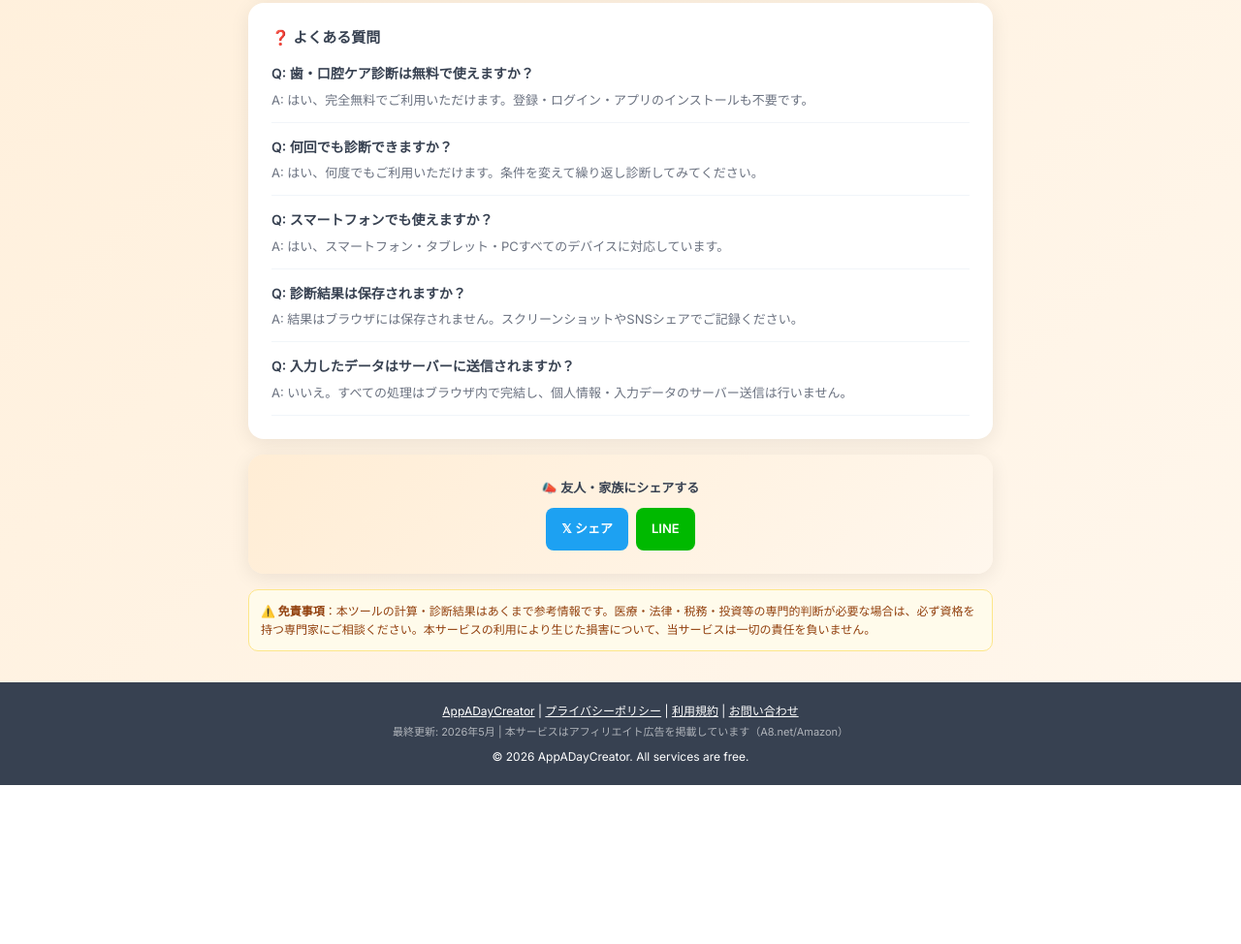
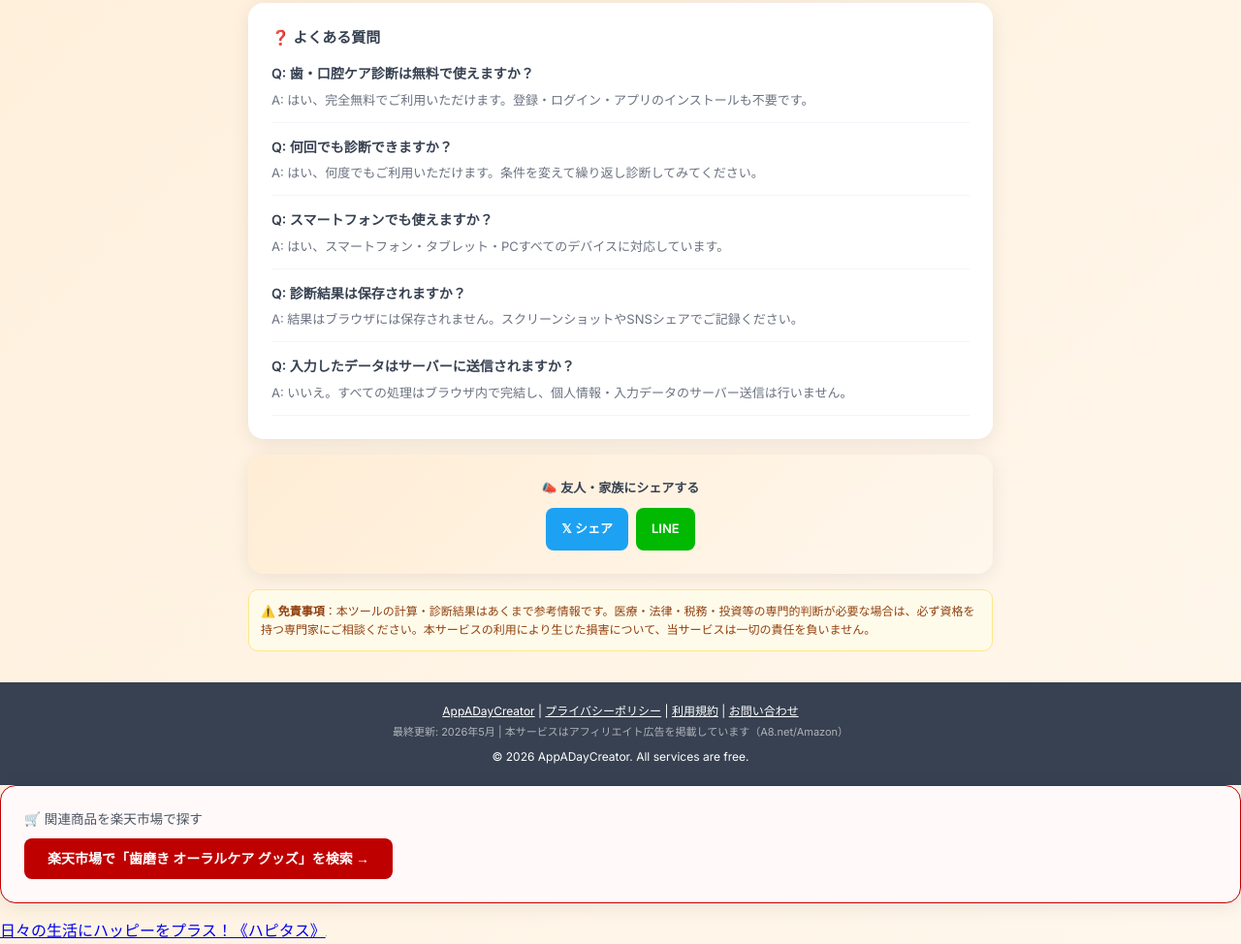
Before and after one commit to appadaycreator/oral-care-advisor, a plain HTML site: page index.html in a window 1280 px wide. Shown: the part 925-1899 px from the top of the page at 97% size. Before the commit the page ends 1735 px from the top, so only its background shows below. Drawn offline with Linux system fonts and the light colour scheme.

Commit message:
Add A8 affiliates: 高還元率ポイントサイト【ハピタ

```diff
--- a/index.html
+++ b/index.html
@@ -12,7 +12,7 @@ j=d.createElement(s),dl=l!="dataLayer"?"&l="+l:"";j.async=true;j.src=
     <meta name="viewport" content="width=device-width, initial-scale=1.0">
 <meta name="theme-color" content="#EA580C" />
     <title>歯・口腔ケア診断【無料】無料診断・アドバイス</title>
-    <meta name="description" content="歯磨きの習慣・症状・歯の悩みから最適な口腔ケアグッズと歯科受診の目安を診断。登録不要・完全無料でご利用いただけます。">
+    <meta name="description" content="歯磨きの習慣・症状・歯の悩みから最適な口腔ケアグッズと歯科受診の目安を診断。登録不要・完全無料でご利用いただけます。ブラウザから無料で使えます。">
     <link rel="canonical" href="https://appadaycreator.com/oral-care-advisor/">
     <link rel="manifest" href="/oral-care-advisor/manifest.json">
     <meta property="og:title" content="歯・口腔ケア診断【無料】無料診断・アドバイス">
@@ -430,5 +430,16 @@ j=d.createElement(s),dl=l!="dataLayer"?"&l="+l:"";j.async=true;j.src=
       document.getElementById('result').scrollIntoView({ behavior: 'smooth', block: 'start' });
     }
     </script>
+    <!-- rakuten-affiliate-block -->
+    <div class="r34-reveal card p-4 mb-4 text-center" style="border:1px solid #BF0000;background:#fff9f9;">
+      <p style="font-size:0.85rem;color:#4b5563;margin-bottom:8px;">🛒 関連商品を楽天市場で探す</p>
+      <a href="https://hb.afl.rakuten.co.jp/ichiba/541ad0d2.ce2bed12.541ad0d3.a1a2318c/?pc=https%3A%2F%2Fsearch.rakuten.co.jp%2Fsearch%2Fmall%2F%25E6%25AD%25AF%25E7%25A3%25A8%25E3%2581%258D%2520%25E3%2582%25AA%25E3%2583%25BC%25E3%2583%25A9%25E3%2583%25AB%25E3%2582%25B1%25E3%2582%25A2%2520%25E3%2582%25B0%25E3%2583%2583%25E3%2582%25BA%2F&link_type=text" target="_blank" rel="nofollow sponsored noopener"
+         style="display:inline-block;background:#BF0000;color:white;padding:10px 24px;border-radius:8px;font-weight:bold;font-size:14px;text-decoration:none;">
+        楽天市場で「歯磨き オーラルケア グッズ」を検索 →
+      </a>
+    </div>
+    <!-- /rakuten-affiliate-block -->
+
+<a href="https://px.a8.net/svt/ejp?a8mat=4B3WJ6+FQ9JMY+1LP8+BY642" rel="nofollow">日々の生活にハッピーをプラス！《ハピタス》</a><img border="0" width="1" height="1" src="https://www14.a8.net/0.gif?a8mat=4B3WJ6+FQ9JMY+1LP8+BY642" alt="">
 </body>
 </html>
```
